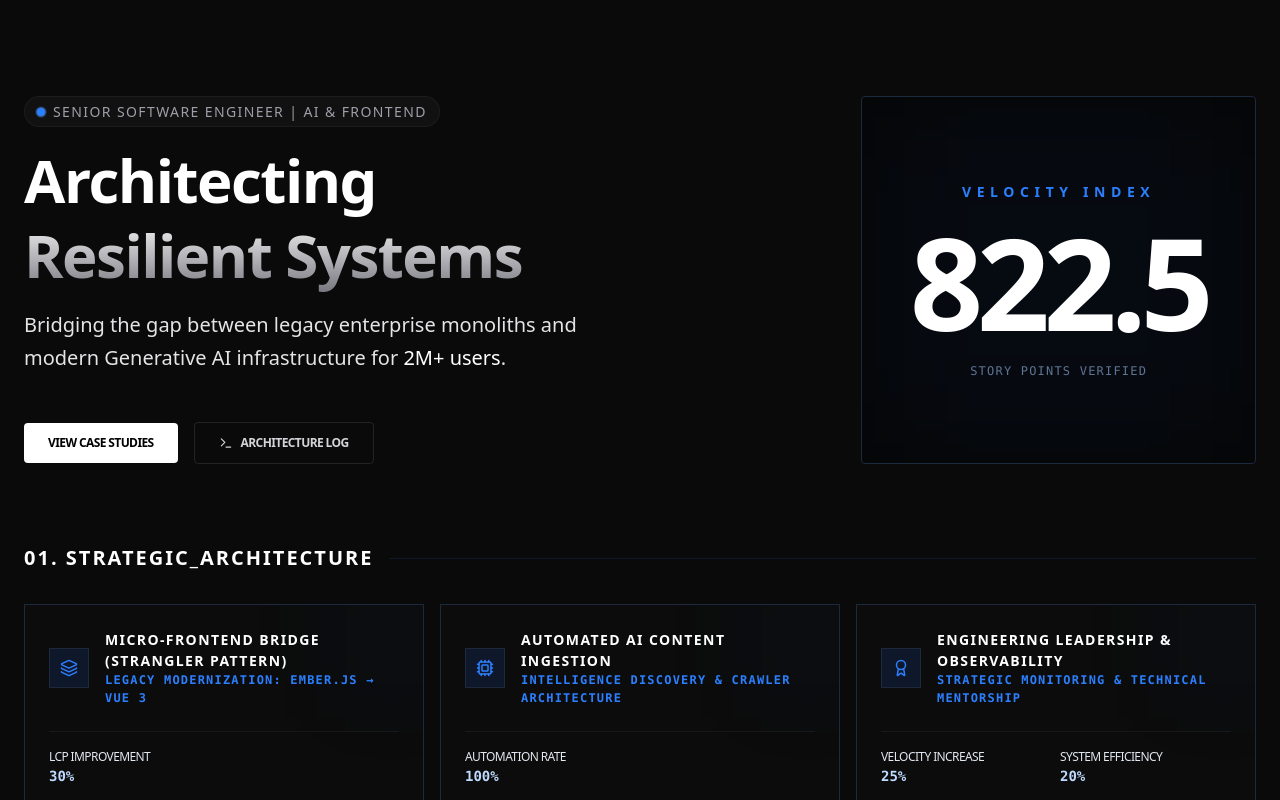
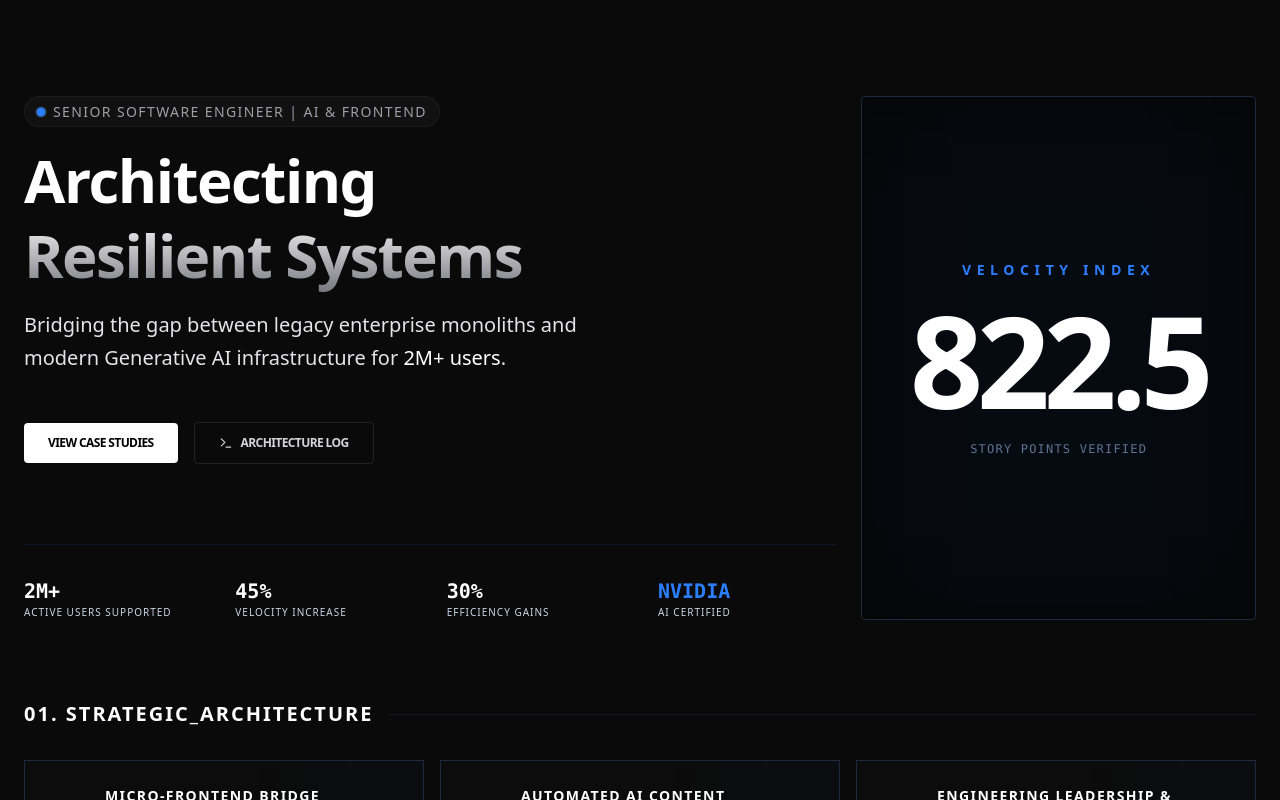
Before and after one commit to juandaosp/Portfolio-Juan, a Next.js app: page / in a window 1280 px wide. Shown: the top 800 px of the page. Built offline with nearby package versions, Linux system fonts and the light colour scheme.

Commit message:
fix issues and add highlights

```diff
--- a/src/components/HeroSection.tsx
+++ b/src/components/HeroSection.tsx
@@ -38,6 +38,26 @@ const HeroSection = () => {
           <Terminal size={14} /> Architecture Log
         </button>
       </div>
+
+      {/* METRICS STRIP - Addressing the "What to How Much" critique */}
+      <div className="mt-12 grid grid-cols-2 md:grid-cols-4 gap-8 border-t border-slate-900 pt-8">
+        <div>
+          <div className="text-white text-xl font-bold font-mono">2M+</div>
+          <div className="text-[10px] text-slate-300 uppercase tracking-widest">Active Users Supported</div>
+        </div>
+        <div>
+          <div className="text-white text-xl font-bold font-mono">45%</div>
+          <div className="text-[10px] text-slate-300 uppercase tracking-widest">Velocity Increase</div>
+        </div>
+        <div>
+          <div className="text-white text-xl font-bold font-mono">30%</div>
+          <div className="text-[10px] text-slate-300 uppercase tracking-widest">Efficiency Gains</div>
+        </div>
+        <div>
+          <div className="text-blue-500 text-xl font-bold font-mono">NVIDIA</div>
+          <div className="text-[10px] text-slate-300 uppercase tracking-widest">AI Certified</div>
+        </div>
+      </div>
     </div>
   );
 };
```
